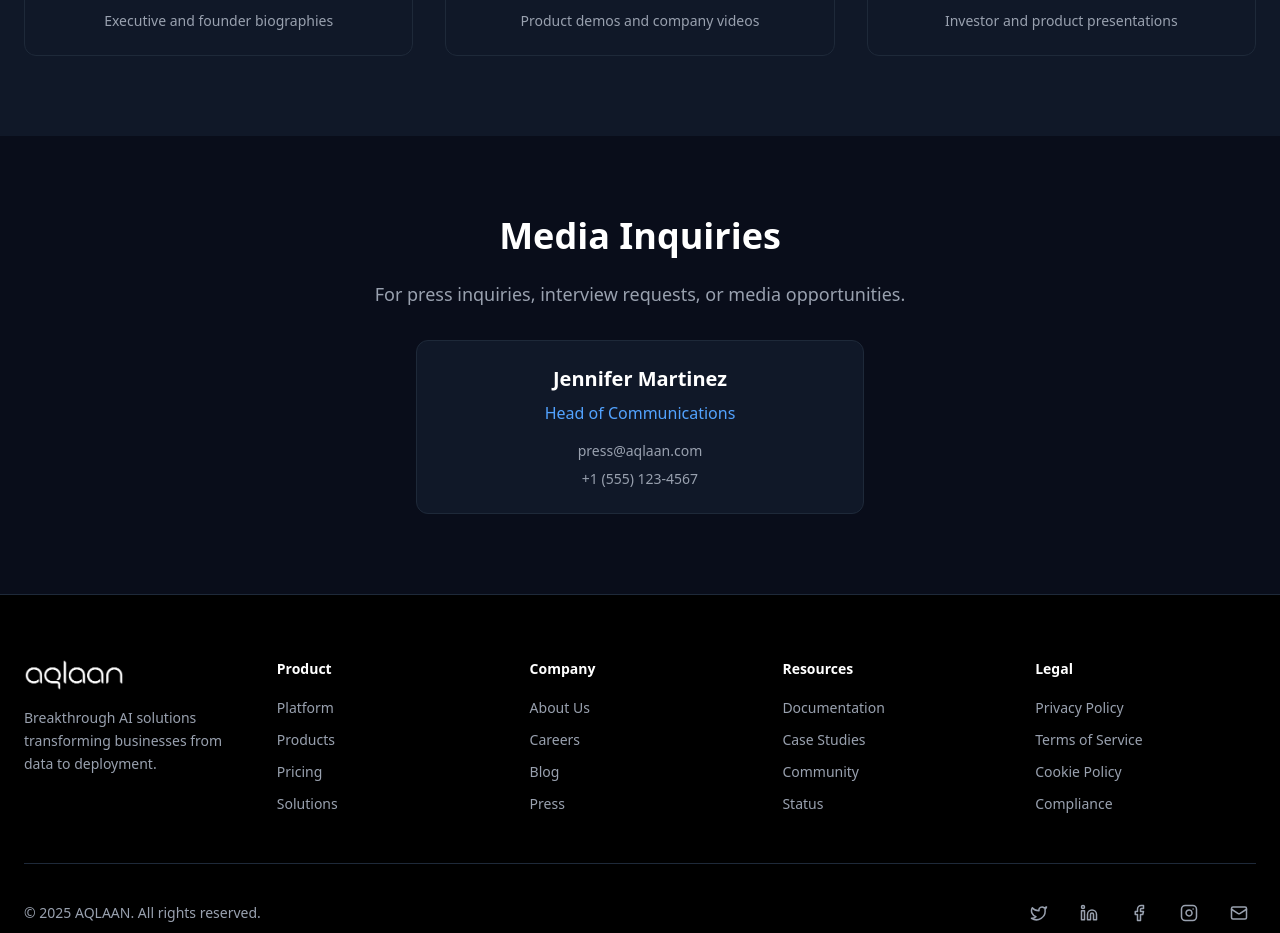
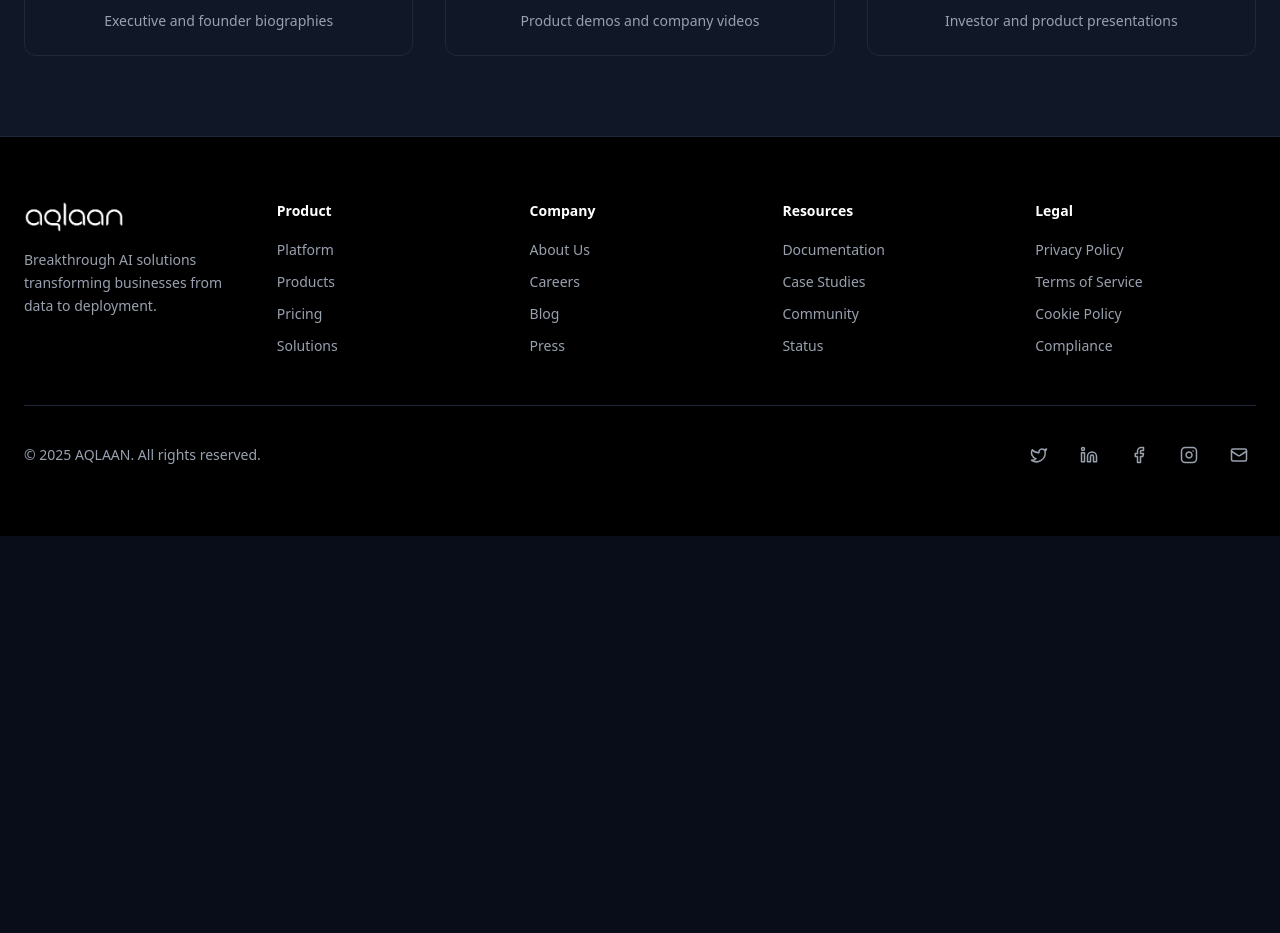
Before and after one commit to husainf4l/aqlaan, a Next.js app: page /press in a window 1280 px wide. Shown: the part 4020-4953 px from the top of the page. After the commit the page ends 4556 px from the top, so only its background shows below. Built offline with nearby package versions, Linux system fonts and the light colour scheme.

Commit message:
Remove Media Inquiries contact section from press page

```diff
--- a/src/app/press/page.tsx
+++ b/src/app/press/page.tsx
@@ -102,13 +102,6 @@
     bios: "Executive and founder biographies",
     videos: "Product demos and company videos",
     presentations: "Investor and product presentations",
-  };
-
-  const contact = {
-    name: "Jennifer Martinez",
-    title: "Head of Communications",
-    email: "press@aqlaan.com",
-    phone: "+1 (555) 123-4567",
   };
 
   const stats = [
@@ -283,27 +276,7 @@
         </div>
       </section>
 
-      {/* Contact */}
-      <section className="py-20 px-6">
-        <div className="max-w-4xl mx-auto text-center">
-          <FadeIn>
-            <h2 className="text-4xl font-bold mb-6">Media Inquiries</h2>
-            <p className="text-gray-400 mb-8 text-lg">
-              For press inquiries, interview requests, or media opportunities.
-            </p>
-            <Card className="max-w-md mx-auto">
-              <div className="text-center">
-                <div className="text-xl font-semibold mb-2">{contact.name}</div>
-                <div className="text-blue-400 mb-4">{contact.title}</div>
-                <div className="space-y-2 text-sm text-gray-400">
-                  <div>{contact.email}</div>
-                  <div>{contact.phone}</div>
-                </div>
-              </div>
-            </Card>
-          </FadeIn>
-        </div>
-      </section>
+
 
 
     </div>
```
